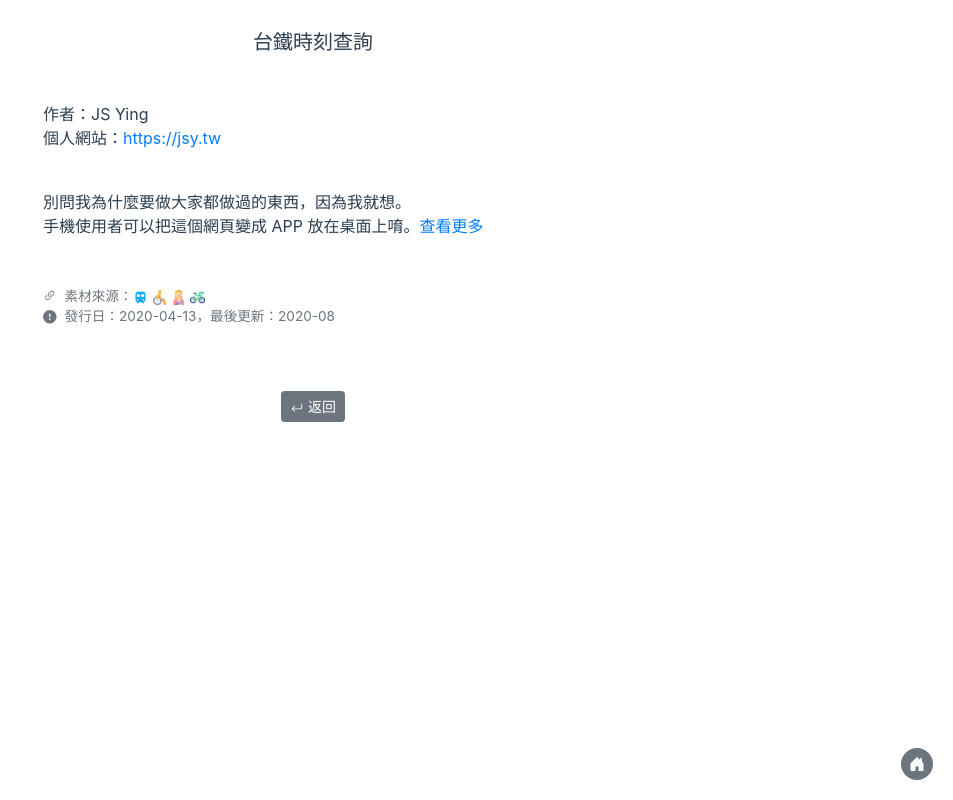
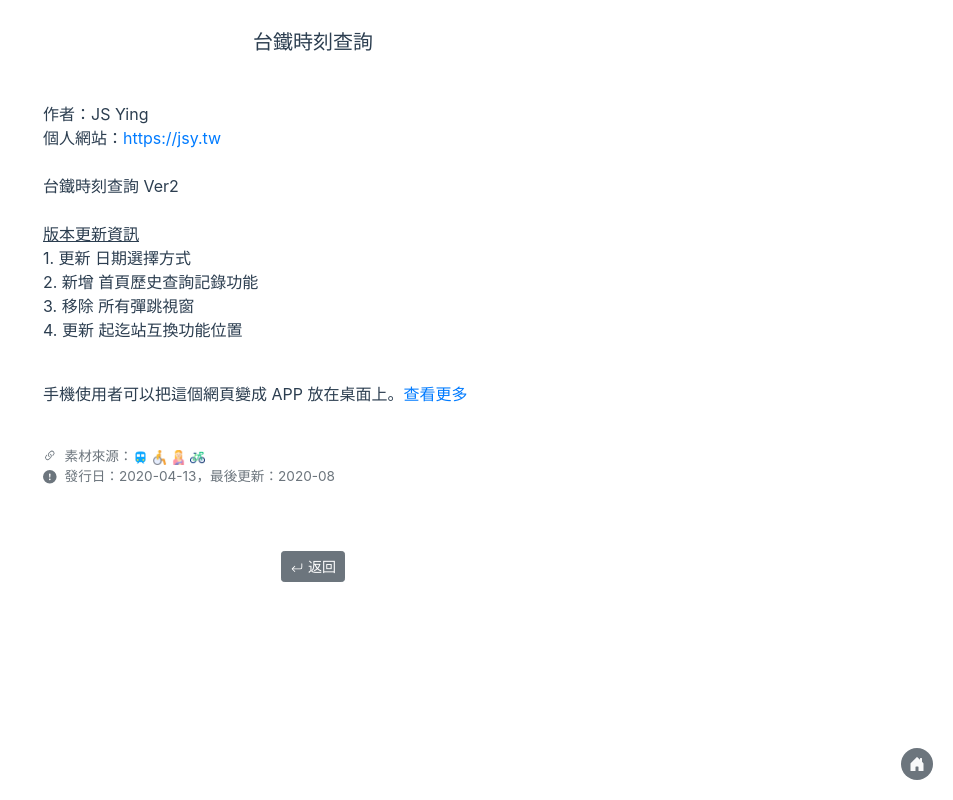
Before and after one commit to js-ying/trainInfo, a Vue app: page /#/about in a window 1280 px wide. Shown: the whole page, without its empty margins (327-1280 px from the left). Built offline with nearby package versions, Linux system fonts and the light colour scheme.

Commit message:
更新 about

```diff
--- a/src/components/about.vue
+++ b/src/components/about.vue
@@ -22,9 +22,18 @@
                 target="_blanl"
               >https://jsy.tw</a>
             </p>
+
+            <p class="mt-4">
+              台鐵時刻查詢 Ver2<br /><br />
+              <u>版本更新資訊</u><br />
+              1. 更新 日期選擇方式<br />
+              2. 新增 首頁歷史查詢記錄功能<br />
+              3. 移除 所有彈跳視窗<br />
+              4. 更新 起迄站互換功能位置<br />
+            </p>
+
             <p class="pt-4">
-              別問我為什麼要做大家都做過的東西，因為我就想。<br />
-              手機使用者可以把這個網頁變成 APP 放在桌面上唷。<a
+              手機使用者可以把這個網頁變成 APP 放在桌面上。<a
                 href="https://jsy.tw/blog/1370/"
                 target="_blank"
               >查看更多</a>
@@ -124,6 +133,6 @@ export default {
 .footer {
   font-size: 0.85em;
   color: #6c757d;
-  margin-top: 3rem;
+  margin-top: 2.5rem;
 }
 </style>
```
